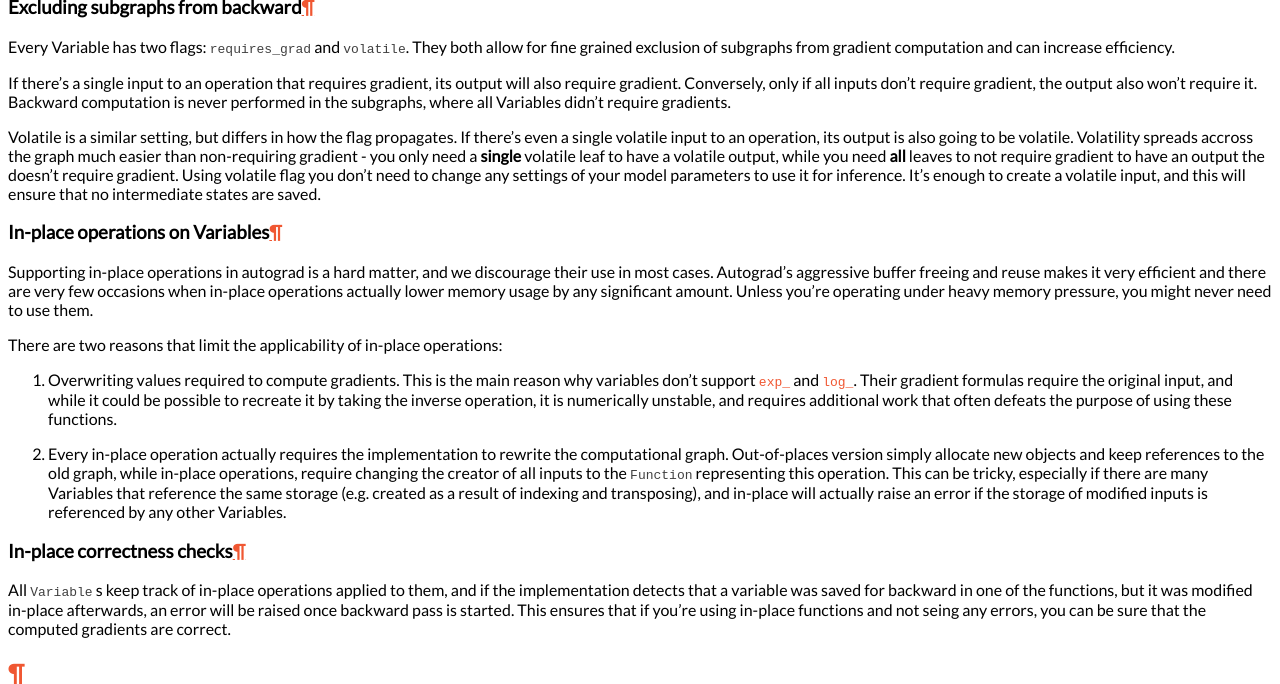
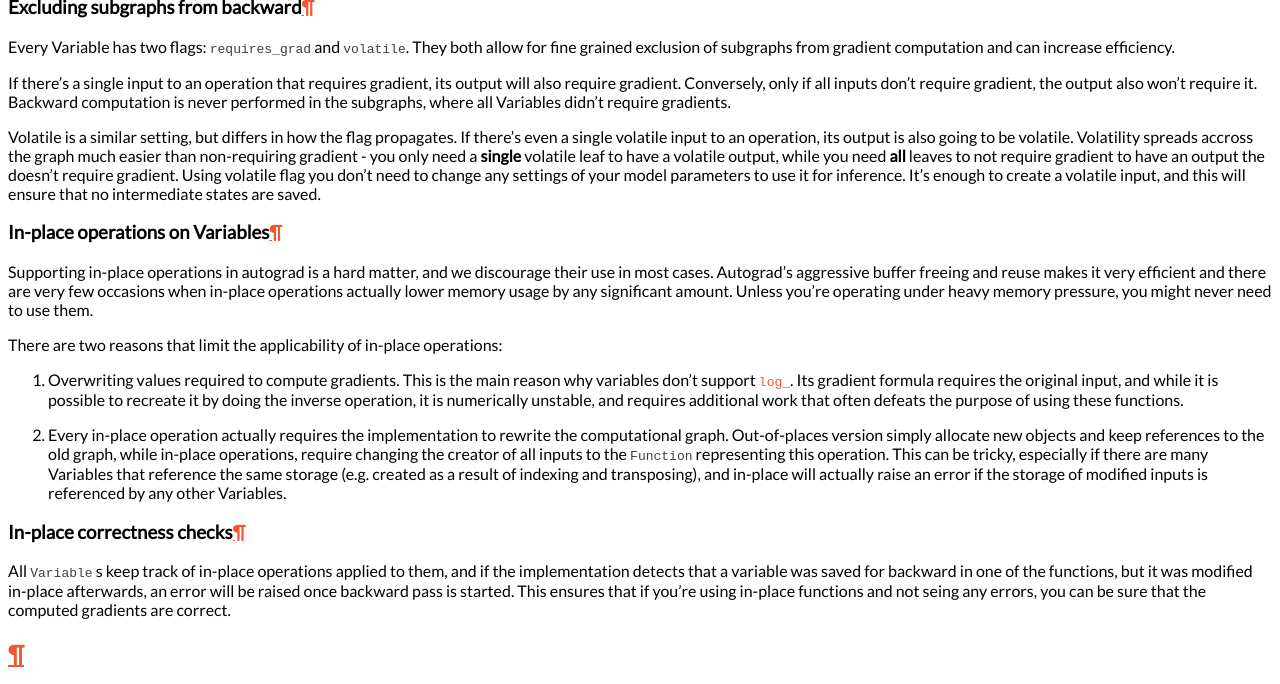
Before and after one commit to kleistern8z/pytorch, a Sphinx documentation site: the page built from docs/source/autograd.rst, in a window 1280 px wide and 900 px high, scrolled down 1991 px, cut to the strip 0-684 px from the top of the window. Built offline with Sphinx 7.4.7 and the Read the Docs theme 2.0.0, drawn with Linux system fonts in a browser that asks for light colours.

Commit message:
Fix a mistake in autograd docs

```diff
--- a/docs/source/autograd.rst
+++ b/docs/source/autograd.rst
@@ -60,10 +60,10 @@ under heavy memory pressure, you might never need to use them.
 There are two reasons that limit the applicability of in-place operations:
 
 1. Overwriting values required to compute gradients. This is the main reason
-   why variables don't support ``exp_`` and ``log_``. Their gradient formulas
-   require the original input, and while it could be possible to recreate it
-   by taking the inverse operation, it is numerically unstable, and requires
-   additional work that often defeats the purpose of using these functions.
+   why variables don't support ``log_``. Its gradient formula requires the
+   original input, and while it is possible to recreate it by doing the
+   inverse operation, it is numerically unstable, and requires additional
+   work that often defeats the purpose of using these functions.
 
 2. Every in-place operation actually requires the implementation to rewrite the
    computational graph. Out-of-places version simply allocate new objects and
```
